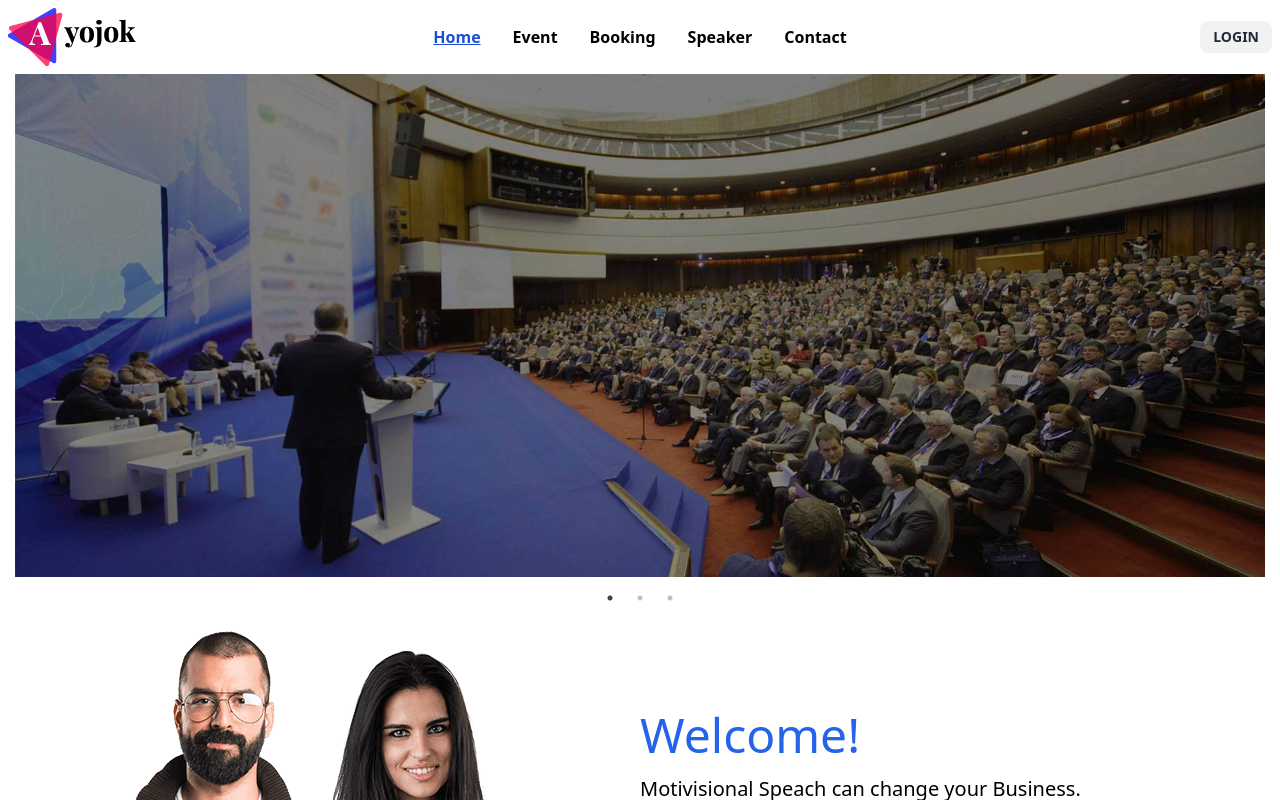
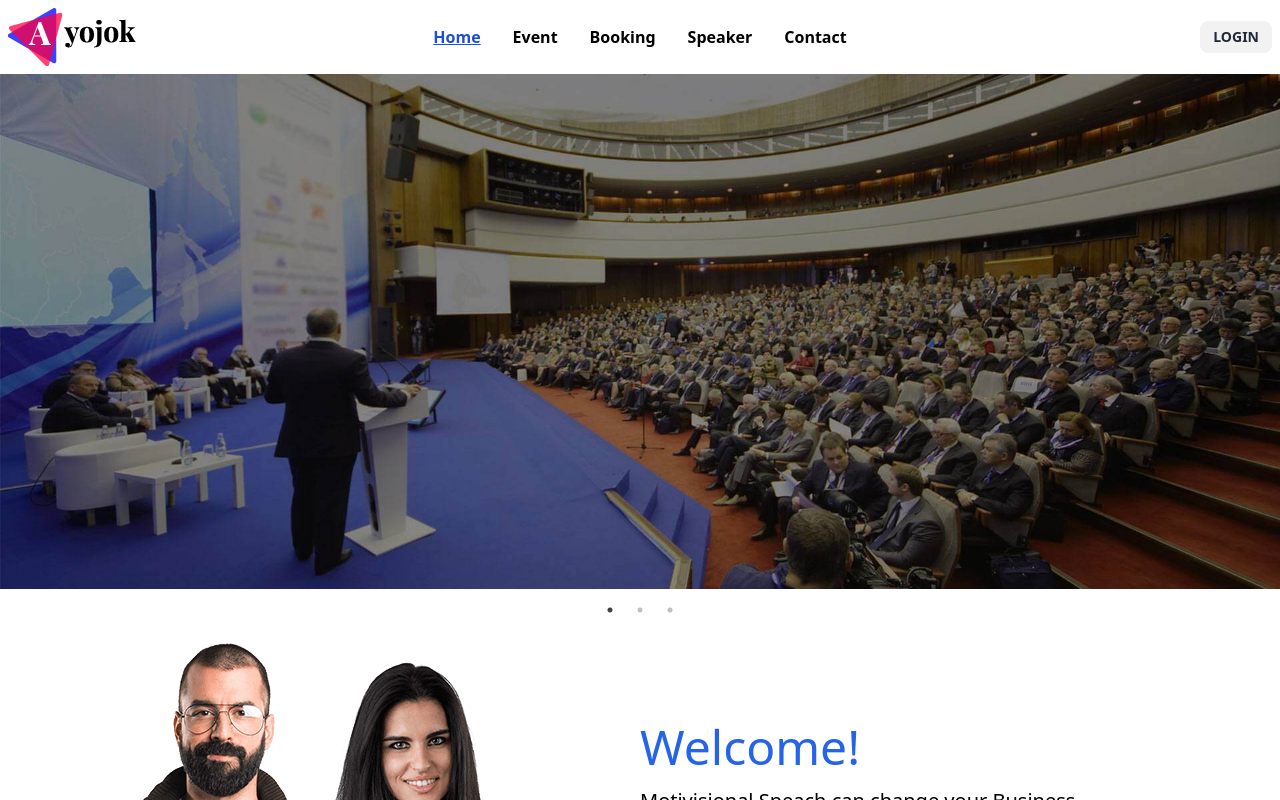
Before and after one commit to iamRazzakk/Ayojok-Event-And-Conference, a React (Vite) app: page / in a window 1280 px wide. Shown: the top 800 px of the page. Built offline with nearby package versions, Linux system fonts and the light colour scheme; no server answers.

Commit message:
final check

```diff
--- a/src/Pages/Home/Carusel/Carusel.jsx
+++ b/src/Pages/Home/Carusel/Carusel.jsx
@@ -11,7 +11,7 @@ const MyCarousel = () => {
             {
                 breakpoint: 1024,
                 settings: {
-                    slidesToShow: 2,
+                    slidesToShow: 1,
                 },
             },
             {
@@ -20,11 +20,17 @@ const MyCarousel = () => {
                     slidesToShow: 1,
                 },
             },
+            {
+                breakpoint: 375,
+                settings: {
+                    slidesToShow: 1,
+                },
+            },
         ],
     };
 
     return (
-        <div className='max-w-[640px] lg:max-w-[1250px] mx-auto'>
+        <div className=''>
             <Slider {...settings}>
                 <div>
                     <img src="../1-2.jpg" alt="Image 1" />
--- a/src/components/Navbar.jsx
+++ b/src/components/Navbar.jsx
@@ -70,7 +70,7 @@ const Navbar = () => {
 
                     </ul>
                 </div>
-                <img src='/public/logo.png' alt="" />
+                <img src='../logo.png' alt="" />
             </div>
             <div className="navbar-center hidden lg:flex">
                 <ul className="menu menu-horizontal px-1">
```
